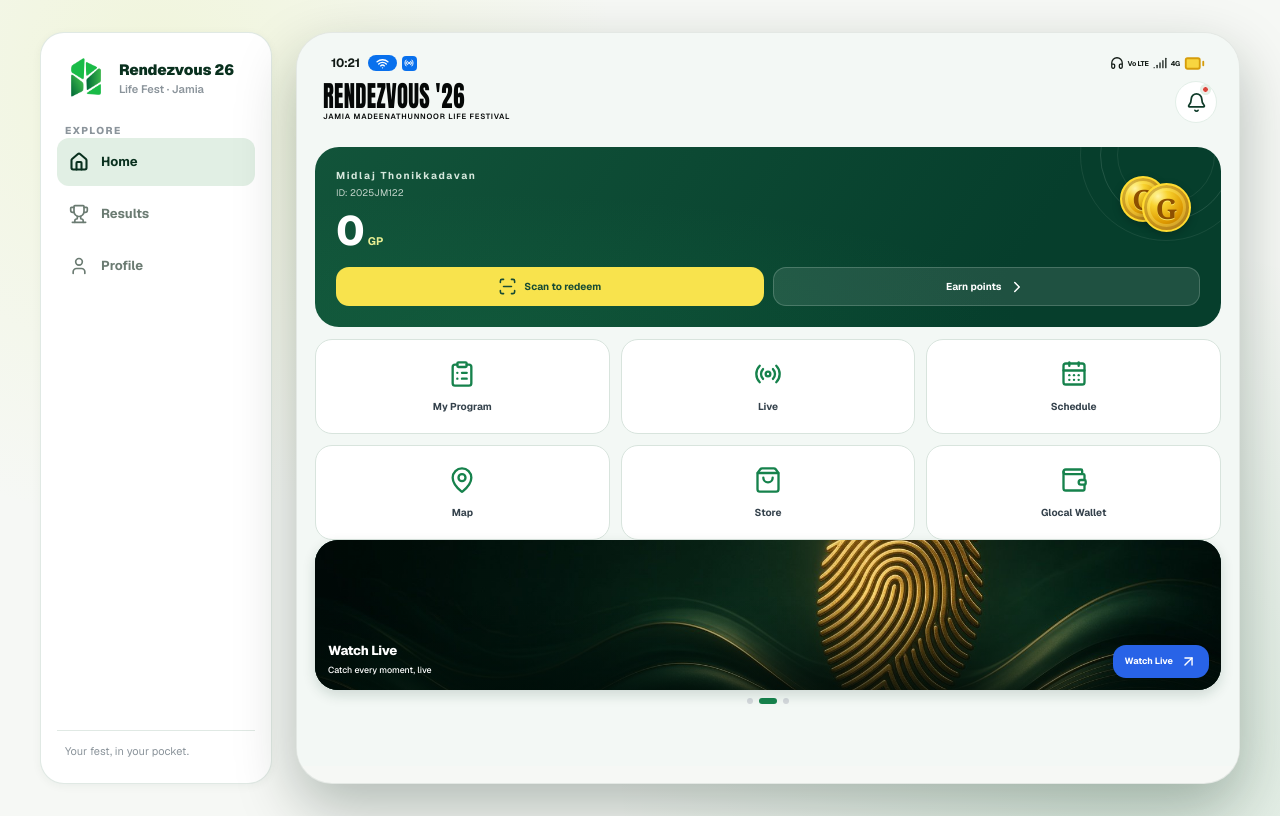
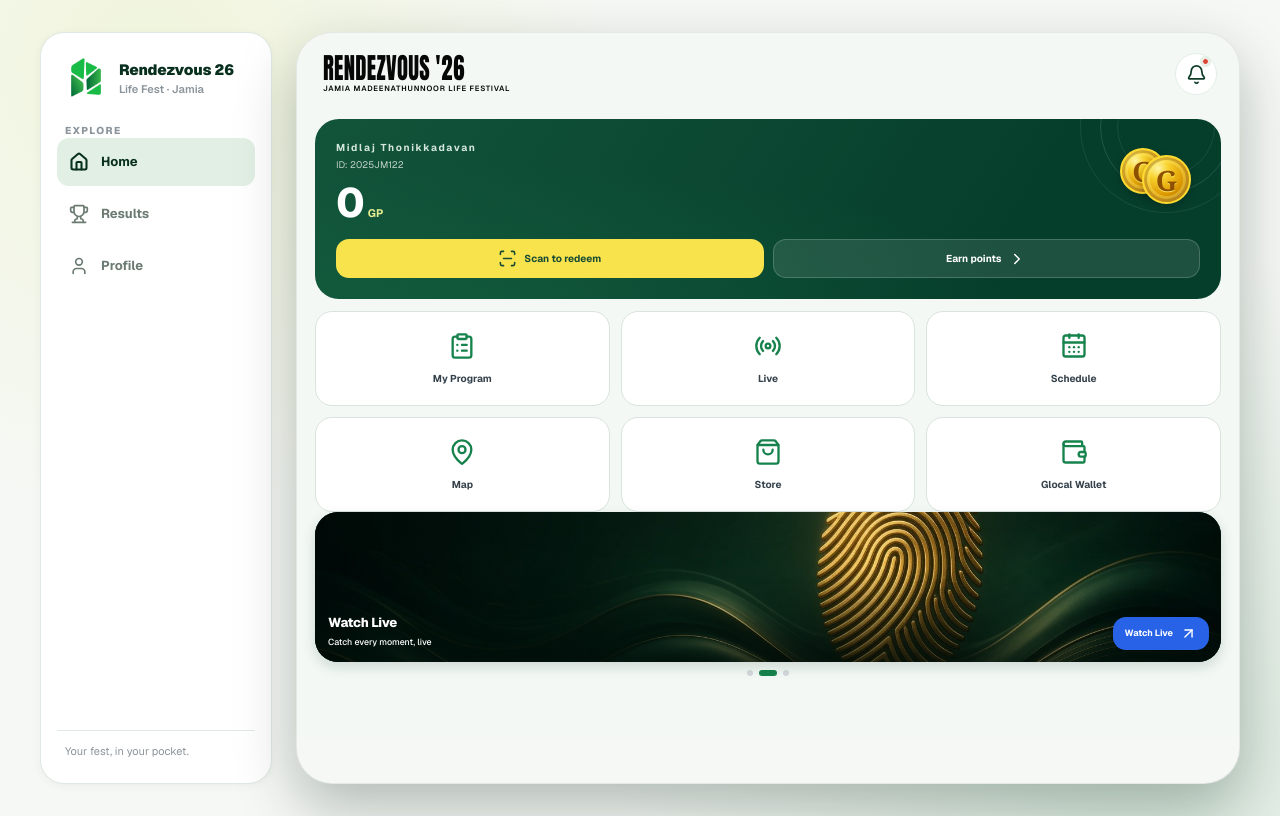
Before and after one commit to kshammas/my-next-app, a Next.js app: page /home in a window 1280 px wide. Built offline with nearby package versions, Linux system fonts and the light colour scheme.

Commit message:
Remove mocked status bar from signed-in home

```diff
--- a/app/globals.css
+++ b/app/globals.css
@@ -671,59 +671,6 @@ svg {
   background: var(--page);
 }
 
-.status-bar {
-  position: relative;
-  z-index: 3;
-  display: flex;
-  height: 28px;
-  align-items: center;
-  justify-content: space-between;
-  padding: 0 16px;
-  background: var(--page);
-  color: #111a15;
-  font-size: 10px;
-  font-weight: 700;
-  line-height: 1;
-}
-
-.status-left,
-.status-right {
-  display: flex;
-  align-items: center;
-  gap: 5px;
-}
-
-.status-right { gap: 4px; }
-
-.status-time {
-  margin-right: 3px;
-  font-size: 12px;
-  letter-spacing: -0.3px;
-}
-
-.status-service,
-.status-mini {
-  display: grid;
-  place-items: center;
-  background: #0870ed;
-  color: #fff;
-}
-
-.status-service {
-  width: 29px;
-  height: 16px;
-  border-radius: 9px;
-}
-
-.status-mini {
-  width: 15px;
-  height: 15px;
-  border-radius: 4px;
-}
-
-.status-net { font-size: 7px; letter-spacing: -0.2px; }
-.status-battery { color: #d69d0b; fill: #f8d640; }
-
 .home-header {
   position: relative;
   display: flex;
--- a/app/home/page.tsx
+++ b/app/home/page.tsx
@@ -4,21 +4,17 @@ import Image from 'next/image';
 import Link from 'next/link';
 import {
   ArrowUpRight,
-  BatteryFull,
   Bell,
   CalendarDays,
   ChevronRight,
   ClipboardList,
-  Headphones,
   LifeBuoy,
   MapPin,
   Radio,
   ScanLine,
-  Signal,
   ShoppingBag,
   Trophy,
   Wallet,
-  Wifi,
 } from 'lucide-react';
 import { useState, type ReactNode } from 'react';
 import { AppShell } from '@/components/AppShell';
@@ -216,21 +212,6 @@ function ParticipantHome({ session }: { session: Session }) {
   return (
     <AppShell showBottomNav>
       <div className="home-page" style={{ background: 'var(--page)' }}>
-        <div className="status-bar" aria-hidden="true">
-          <div className="status-left">
-            <span className="status-time">10:21</span>
-            <span className="status-service"><Wifi size={13} strokeWidth={2.5} /></span>
-            <span className="status-mini"><Radio size={10} strokeWidth={2.4} /></span>
-          </div>
-          <div className="status-right">
-            <Headphones size={14} strokeWidth={2.2} />
-            <span className="status-net">Vo LTE</span>
-            <Signal size={14} strokeWidth={2.2} />
-            <span className="status-net">4G</span>
-            <BatteryFull className="status-battery" size={21} strokeWidth={2.1} />
-          </div>
-        </div>
-
         <header className="home-header">
           <div className="brand-lockup" aria-label="Rendezvous 26, Jamia Madeenathunnoor Life Festival">
             <div className="brand-name">RENDEZVOUS <span>&apos;26</span></div>
```
